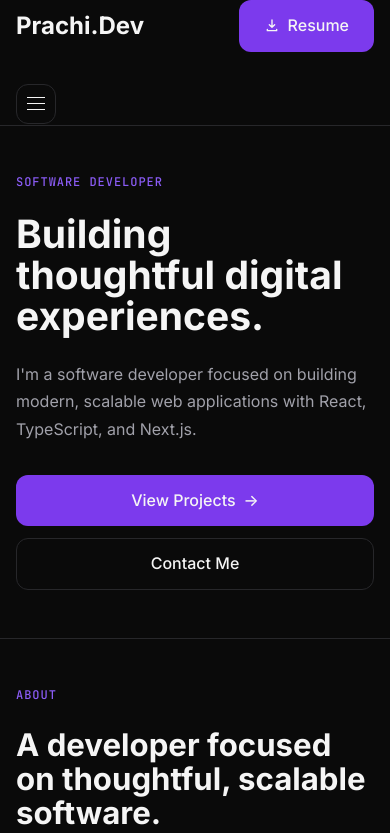
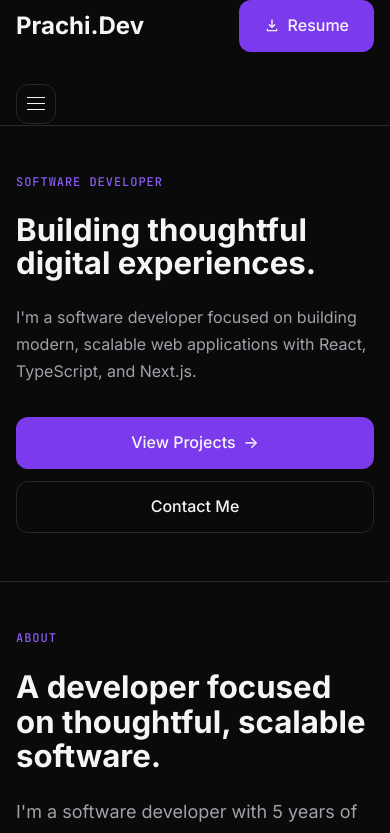
Before and after one commit to Prachi24599/my-portfolio, a React (Vite) app: page / in a window 390 px wide. Shown: the top 833 px of the page. Built offline with nearby package versions, Linux system fonts and the light colour scheme.

Commit message:
global css updated - reduced the font size

```diff
--- a/src/index.css
+++ b/src/index.css
@@ -13,7 +13,7 @@
   /* Typography */
   --font-primary: 'Inter', sans-serif;
   --font-mono: 'JetBrains Mono', monospace;
-  --font-size-hero: clamp(2.75rem, 7vw, 5.5rem);
+  --font-size-hero: clamp(2.4rem, 5vw, 3.5rem);
   --font-size-h2: clamp(2rem, 4vw, 3.5rem);
   --font-size-h3: 1.5rem;
   --font-size-large-body: 1.125rem;
@@ -279,7 +279,7 @@ pre {
 
 @media (max-width: 1024px) {
   :root {
-    --font-size-hero: clamp(2.5rem, 6vw, 4.5rem);
+    --font-size-hero: clamp(2rem, 4vw, 3rem);
   }
 
   .container {
@@ -293,7 +293,7 @@ pre {
 
 @media (max-width: 768px) {
   :root {
-    --font-size-hero: clamp(2.25rem, 8vw, 3.5rem);
+    --font-size-hero: clamp(1.5rem, 6vw, 3  rem);
     --font-size-h2: clamp(1.875rem, 6vw, 2.75rem);
   }
 
@@ -308,7 +308,7 @@ pre {
 
 @media (max-width: 480px) {
   :root {
-    --font-size-hero: clamp(2rem, 10vw, 2.75rem);
+    --font-size-hero: clamp(1.5rem, 8vw, 2rem);
     --font-size-h2: clamp(1.75rem, 8vw, 2.25rem);
   }
 
```
